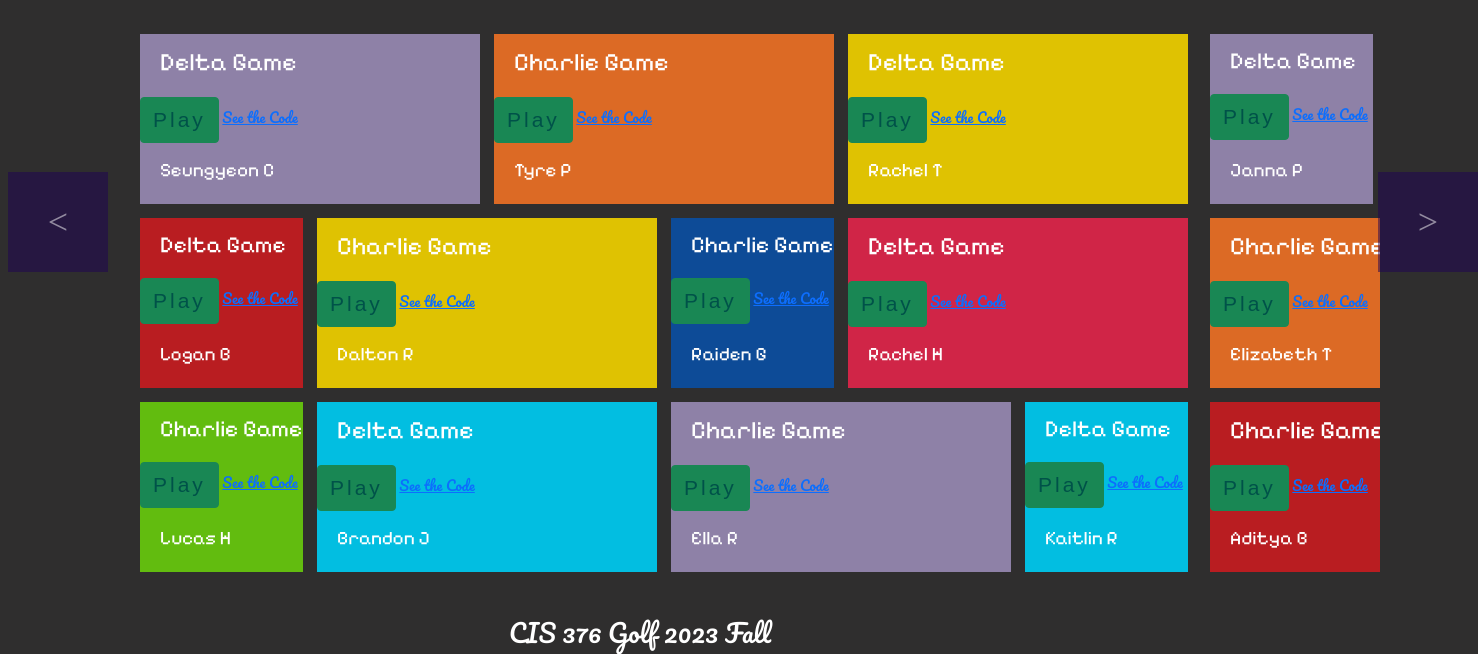
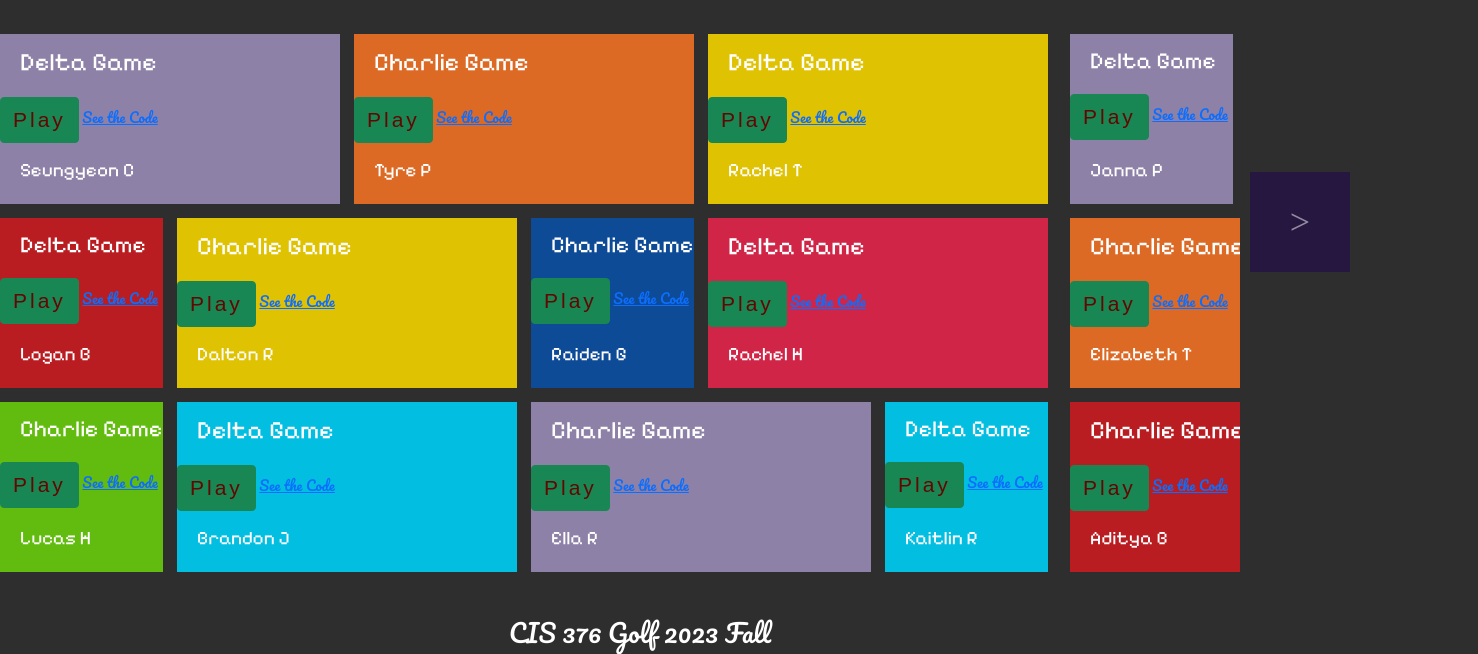
Before and after one commit to SeungyeonChang/golf_2023, a plain HTML site: page index.html in a window 1280 px wide. Shown: the part 148-802 px from the top of the page, 1478 px wide, since content can reach past the window. Drawn offline with nearby package versions, Linux system fonts and the light colour scheme; a web font is replaced by a local one.

Commit message:
Add files via upload

```diff
--- a/index.html
+++ b/index.html
@@ -27,6 +27,7 @@
           </div>
         </nav>
 	</div>
+	</div>
 		<div class="slider">
 			<ul class="screen">
 				<li id ="firstScreen">
@@ -37,19 +38,19 @@
 				<li id ="secondScreen">
 
 				</li>
+			</ul>
 
-		<div id="screen-nav">
-			<button data-dir="prev"><</button>
-			<button data-dir="next">></button>
+			<div id="screen-nav">
+				<button data-dir="prev"><</button>
+				<button data-dir="next">></button>
+			</div>
 		</div>
 
-	</div>
 	<footer><center>CIS 376 Golf 2023 Fall</center></footer>
 <!-- partial -->
   <script src='https://cdnjs.cloudflare.com/ajax/libs/jquery/3.7.1/jquery.min.js'></script>
 <script src='https://cdnjs.cloudflare.com/ajax/libs/jqueryui/1.13.2/jquery-ui.min.js'></script>
 <script  src="script/gameData.js"></script>
 <script  src="script/script.js"></script>
-
 </body>
 </html>
--- a/script/gameData.js
+++ b/script/gameData.js
@@ -130,7 +130,7 @@
 		  },
 		  {
 			divStyle: "module yellow single img",
-            divSize: "sub-heading",
+            divSize: "sub-heading-small",
 			devName: "Levon W",
 			gameLink: "https://v-sec0.github.io/delta-daggerfall-lab/",
 			repoLink: "https://github.com/v-sec0/delta-daggerfall-lab",
--- a/script/script.js
+++ b/script/script.js
@@ -52,8 +52,8 @@
 		  `<div class="  ${value.divStyle} ">
 			<h2 class="title">${value.devName}</h2>
 				<p class=" ${ value.divSize }">${value.gameName}</p>
-			<a href="${value.gmaeLink}" target ="_blank" class ="btn btn-success" >Play</a>
-			<a href="${value.reopLInk}" target = "_blank" class="link">See the Code</a>
+			<a href="${value.gameLink}" target ="_blank" class ="btn btn-success" >Play</a>
+			<a href="${value.repoLink}" target = "_blank" class="link">See the Code</a>
 			</div>
 					`
 		);}
@@ -62,8 +62,8 @@
 				`<div class="  ${value.divStyle} ">
 				  <h2 class="title">${value.devName}</h2>
 					  <p class=" ${ value.divSize }">${value.gameName}</p>
-				  <a href="${value.gmaeLink}" target ="_blank" class ="btn btn-success" >Play</a>
-				  <a href="${value.reopLink}" target = "_blank" class="link">See the Code</a>
+				  <a href="${value.gameLink}" target ="_blank" class ="btn btn-success" >Play</a>
+				  <a href="${value.repoLink}" target = "_blank" class="link">See the Code</a>
 				  </div>
 						  `
 	  );}
--- a/style/style.css
+++ b/style/style.css
@@ -19,7 +19,7 @@ ul, li {
   font-family: 'Alumni Sans Collegiate One', sans-serif;
   letter-spacing: 3px;
   font-size: 21px;
-  color: rgb(0, 82, 73);
+  color: rgb(98, 7, 1);
 }
 
 .link{
```
